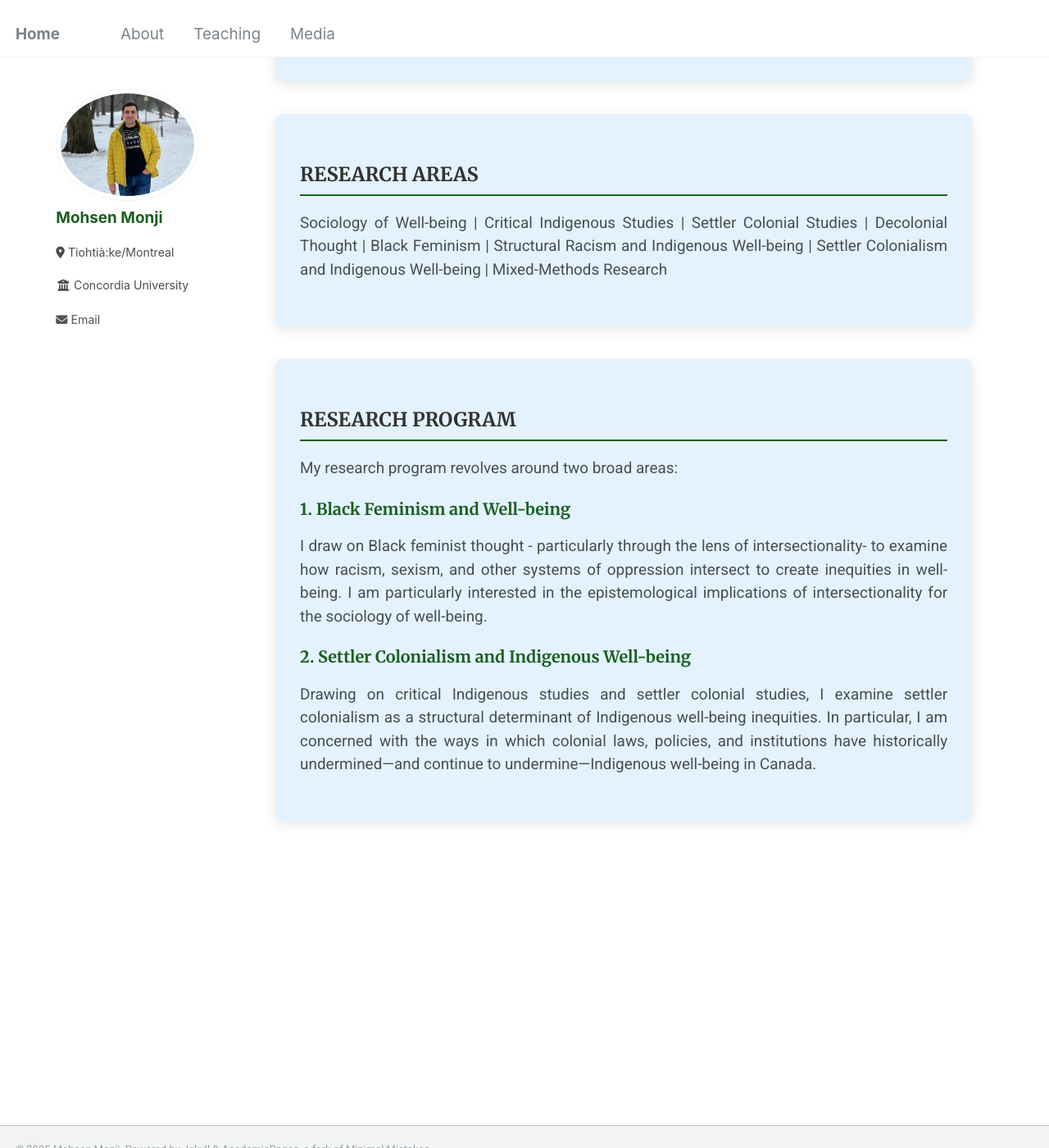
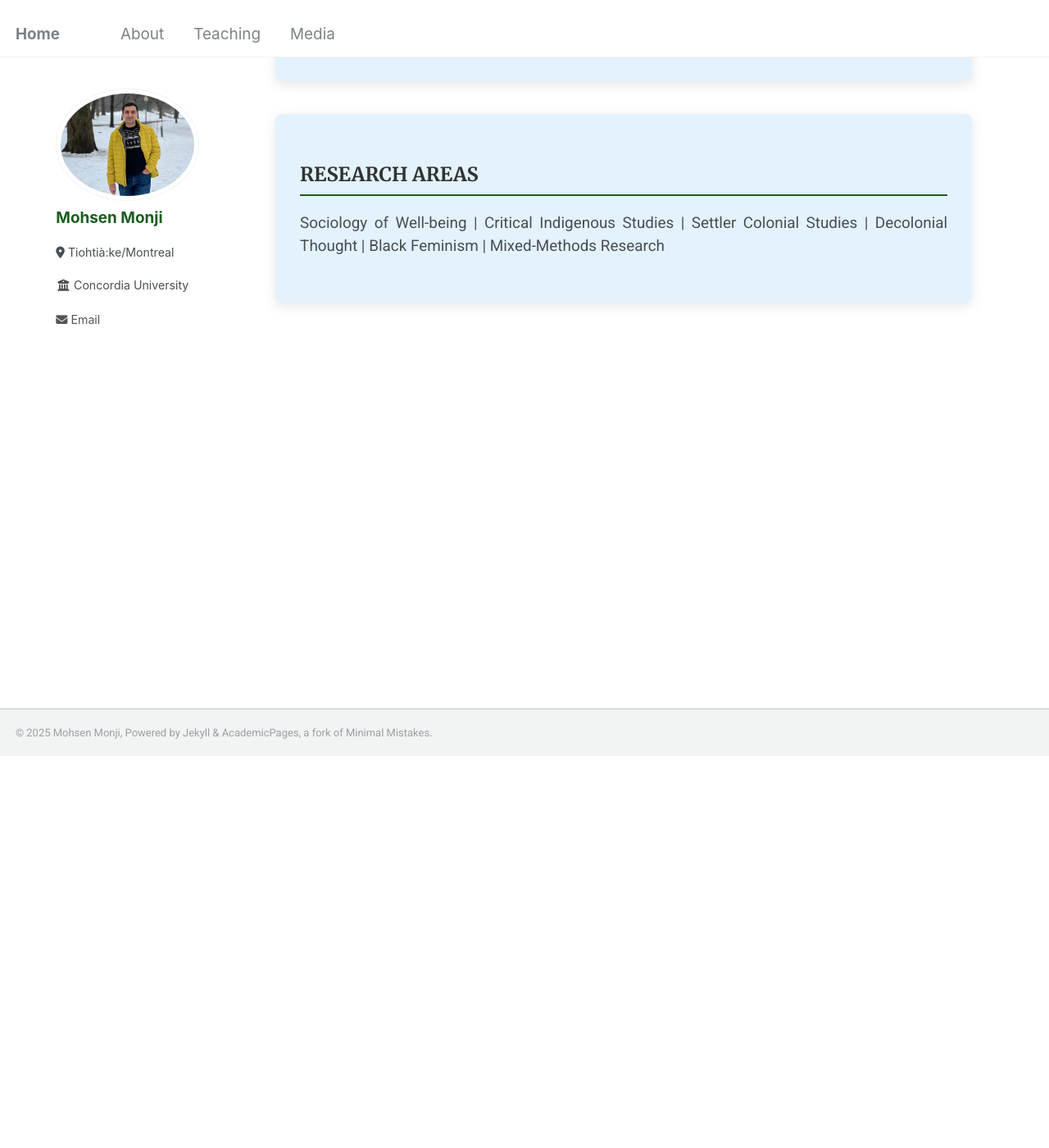
Before and after one commit to Mohsnmonji/mohsnmonji.github.io, a Jekyll site: the page built from about-me.md, in a window 1280 px wide and 1400 px high, scrolled down 478 px. Shown: the whole window at 82% size. Built offline with Jekyll 4.4.1, drawn with Linux system fonts in a browser that asks for light colours.

Commit message:
Update about-me.md

```diff
--- a/about-me.md
+++ b/about-me.md
@@ -67,25 +67,6 @@ author_profile: true
 <div class="about-card">
   <h2>RESEARCH AREAS</h2>
   <p>
-    Sociology of Well-being | Critical Indigenous Studies | Settler Colonial Studies | Decolonial Thought | Black Feminism | Structural Racism and Indigenous Well-being | Settler Colonialism and Indigenous Well-being | Mixed-Methods Research
+    Sociology of Well-being | Critical Indigenous Studies | Settler Colonial Studies | Decolonial Thought | Black Feminism | Mixed-Methods Research
   </p>
 </div>
-
-<!-- CARD 3: RESEARCH PROGRAM -->
-<div class="about-card">
-  <h2>RESEARCH PROGRAM</h2>
-
-  <p>My research program revolves around two broad areas:</p>
-
-  <h4>1. Black Feminism and Well-being</h4>
-  <p>
-    I draw on Black feminist thought - particularly through the lens of intersectionality- to examine how racism, sexism, and other systems of oppression intersect to create inequities in well-being. I am particularly interested in the epistemological implications of intersectionality for the sociology of well-being.
-  </p>
-
-  <h4>2. Settler Colonialism and Indigenous Well-being</h4>
-  <p>
-    Drawing on critical Indigenous studies and settler colonial studies, I examine settler colonialism as a structural determinant of Indigenous well-being inequities. In particular, I am concerned with the ways in which colonial laws, policies, and institutions have historically undermined—and continue to undermine—Indigenous well-being in Canada.
-  </p>
-
-
-</div>
```
